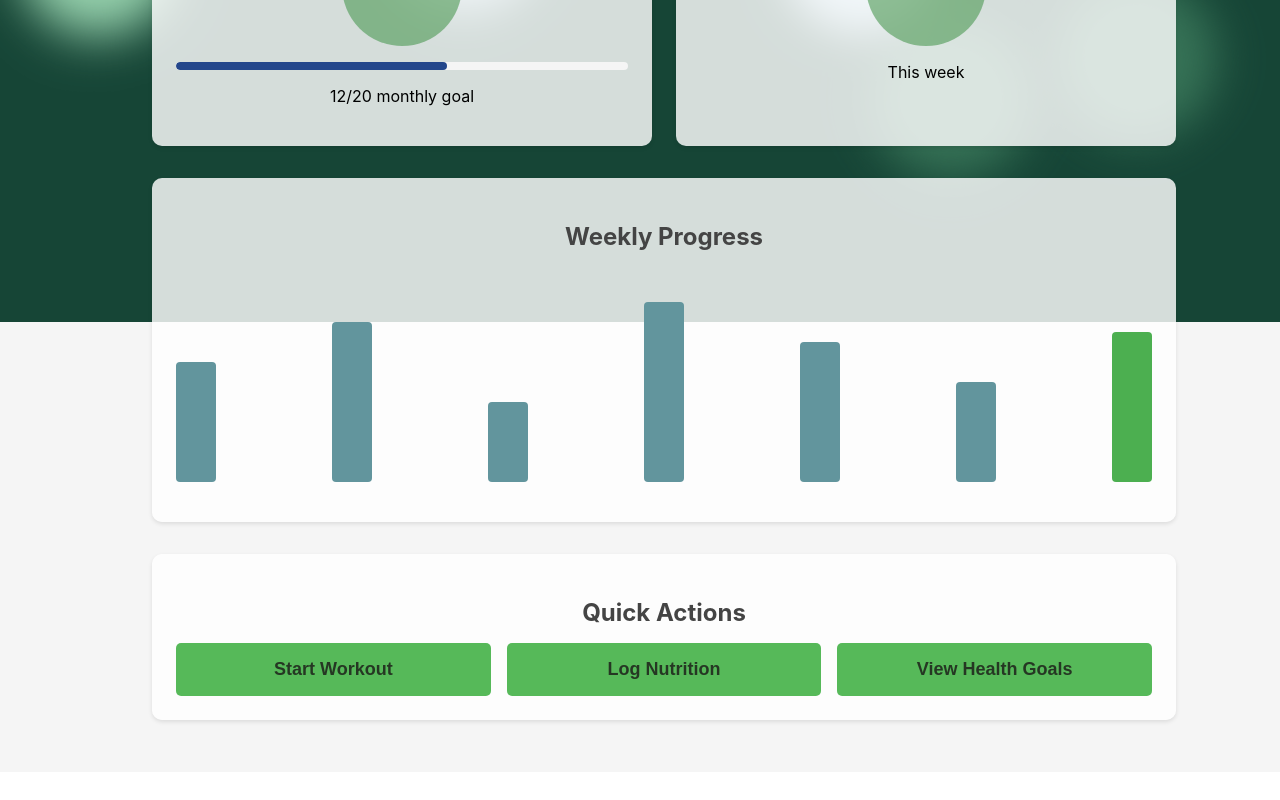
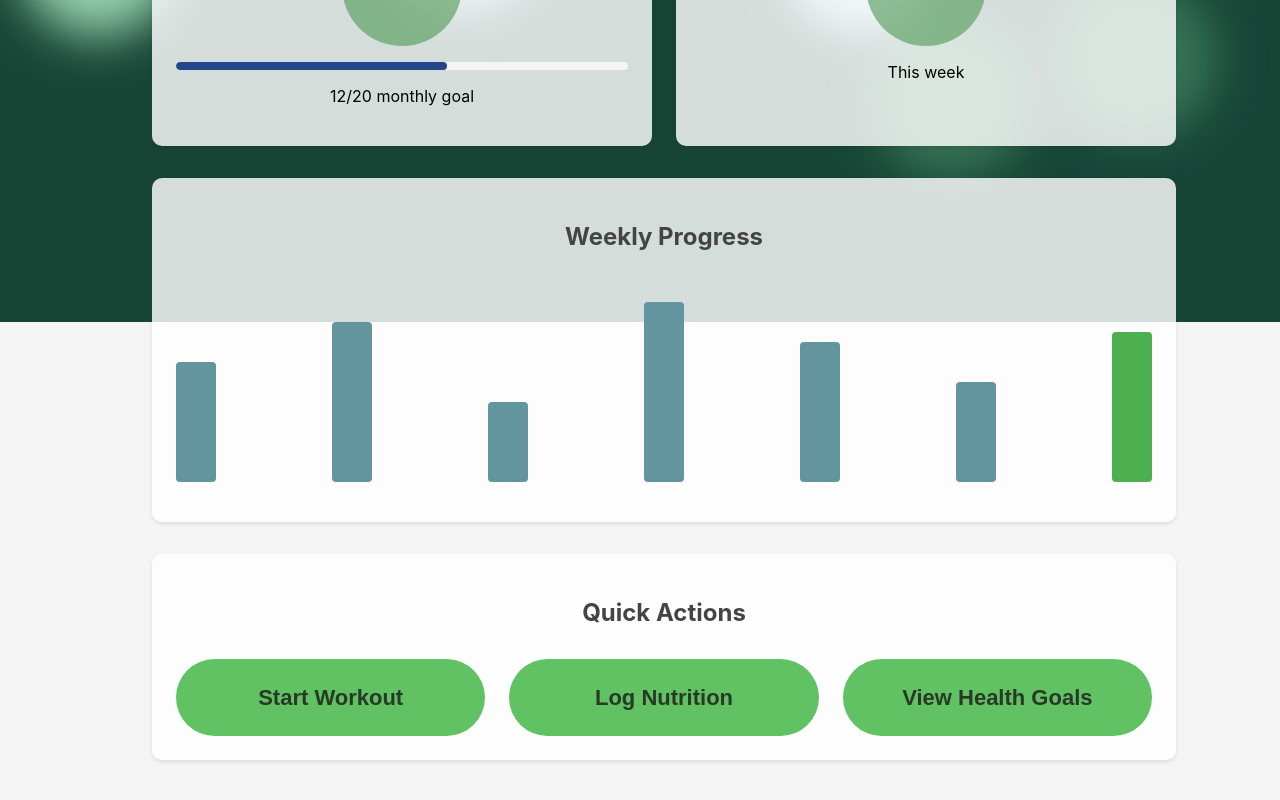
Before and after one commit to ashercw/SC2006-UI-done-, a React (Create React App) app: page /homepage in a window 1280 px wide. Shown: the part 478-1278 px from the top of the page. Before the commit the page ends 1250 px from the top, so only its background shows below. Built offline with nearby package versions, Linux system fonts and the light colour scheme.

Commit message:
update buttons and background ui

```diff
--- a/src/Components/Homepage/Homepage.css
+++ b/src/Components/Homepage/Homepage.css
@@ -334,23 +334,23 @@
 .action-buttons {
   display: grid;
   grid-template-columns: repeat(auto-fit, minmax(200px, 1fr));
-  gap: 1rem;
-  margin-top: 1rem;
+  gap: 1.5rem;
+  margin-top: 2rem;
 }
 
 .action-buttons button {
   width: 100%;
-  padding: 1rem;
+  padding: 1.6rem;
   border: none;
-  border-radius: 5px;
-  background: #3eaf42df;
+  border-radius: 40px;
+  background: #39b33dcb;
   color: rgba(25, 21, 21, 0.792);
   font-weight: bold;
-  font-size: 18px;
+  font-size: 22px;
   cursor: pointer;
   transition: background-color 0.3s ease;
 }
 
 .action-buttons button:hover {
-  background: #45a049;
+  background: #2a822e;
 }
--- a/src/Components/MealTracker/MealTracker.css
+++ b/src/Components/MealTracker/MealTracker.css
@@ -1,7 +1,7 @@
 .meal-tracker {
     max-width: 1000px;
     margin: 0 auto;
-    padding: 20px;
+    padding: 50px;
     background: rgb(185, 210, 191);
     font-family: Arial, sans-serif;
 }
--- a/src/Components/Settings/Settings.css
+++ b/src/Components/Settings/Settings.css
@@ -1,7 +1,8 @@
 .settings-container {
-  padding: 20px;
+  padding: 70px;
   max-width: 800px;
   margin: 0 auto;
+  background: rgb(185, 210, 191);
 }
 
 .settings-container h1 {
```
